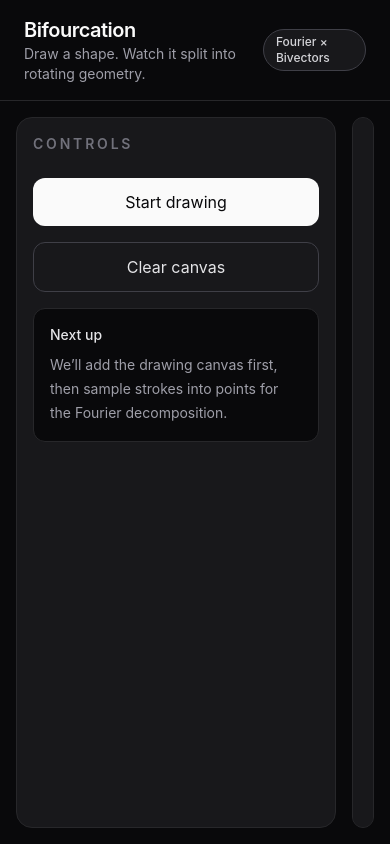
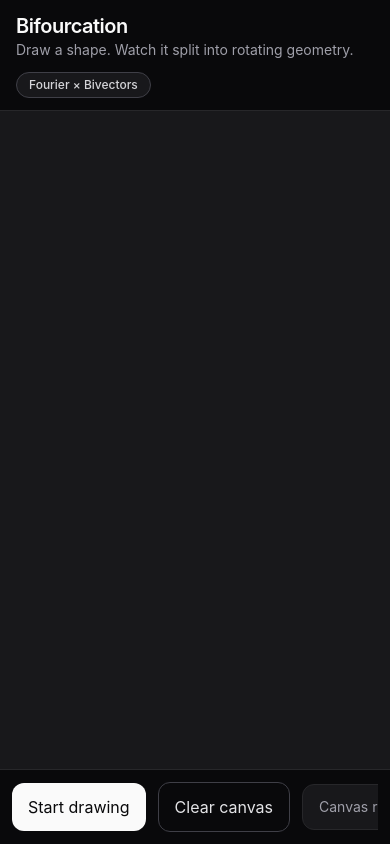
Before and after one commit to MSulSal/bifourcation, a React (Vite) app: page / in a window 390 px wide. Built offline with nearby package versions, Linux system fonts and the light colour scheme.

Commit message:
Make canvas mobile ready

```diff
--- a/src/App.tsx
+++ b/src/App.tsx
@@ -2,9 +2,9 @@ import { DrawingCanvas } from "./components/DrawingCanvas";
 
 function App() {
 	return (
-		<main className="flex h-screen w-screen overflow-hidden bg-zinc-950 text-zinc-50">
+		<main className="flex h-dvh w-screen overflow-hidden bg-zinc-950 text-zinc-50">
 			<section className="flex h-full w-full flex-col">
-				<header className="flex items-center justify-between border-b border-zinc-800 bg-zinc-950 px-6 py-4">
+				<header className="flex flex-col gap-3 border-b border-zinc-800 bg-zinc-950 px-4 py-3 sm:flex-row sm:items-center sm:justify-between sm:px-6 sm:py-4">
 					<div>
 						<h1 className="text-xl font-semibold tracking-tight">
 							Bifourcation
@@ -14,43 +14,34 @@ function App() {
 						</p>
 					</div>
 
-					<div className="rounded-full border border-zinc-700 bg-zinc-900 px-3 py-1 text-xs font-medium text-zinc-300">
+					<div className="w-fit rounded-full border border-zinc-700 bg-zinc-900 px-3 py-1 text-xs font-medium text-zinc-300">
 						Fourier × Bivectors
 					</div>
 				</header>
 
-				<div className="grid min-h-0 flex-1 grid-cols-[320px_1fr] gap-4 bg-zinc-950 p-4">
-					<aside className="rounded-2xl border border-zinc-800 bg-zinc-900 p-4">
-						<h2 className="text-sm font-semibold uppercase tracking-[0.2em] text-zinc-500">
-							Controls
-						</h2>
+				<section className="min-h-0 flex-1 bg-zinc-900">
+					<DrawingCanvas />
+				</section>
 
-						<div className="mt-6 space-y-4">
-							<button className="w-full rounded-xl bg-zinc-50 px-4 py-3 font-semibold text-zinc-950 transition hover:bg-zinc-200">
-								Start drawing
-							</button>
+				<aside className="border-t border-zinc-800 bg-zinc-950 p-3">
+					<div className="flex items-center gap-3 overflow-x-auto">
+						<button className="shrink-0 rounded-xl bg-zinc-50 px-4 py-3 font-semibold text-zinc-950 transition hover:bg-zinc-200">
+							Start drawing
+						</button>
 
-							<button className="w-full rounded-xl border border-zinc-700 px-4 py-3 font-semibold text-zinc-200 transition hover:bg-zinc-800">
-								Clear canvas
-							</button>
+						<button className="shrink-0 rounded-xl border border-zinc-700 px-4 py-3 font-semibold text-zinc-200 transition hover:bg-zinc-800">
+							Clear canvas
+						</button>
 
-							<div className="rounded-xl border border-zinc-800 bg-zinc-950 p-4">
-								<p className="text-sm font-medium text-zinc-200">
-									Next up
-								</p>
-								<p className="mt-2 text-sm leading-6 text-zinc-400">
-									We’ll add the drawing canvas first, then
-									sample strokes into points for the Fourier
-									decomposition.
-								</p>
-							</div>
+						<div className="shrink-0 rounded-xl border border-zinc-800 bg-zinc-900 px-4 py-3 text-sm text-zinc-400">
+							Canvas ready
 						</div>
-					</aside>
 
-					<section className="relative min-h-0 overflow-hidden rounded-2xl border border-zinc-800 bg-zinc-900">
-						<DrawingCanvas />
-					</section>
-				</div>
+						<div className="shrink-0 rounded-xl border border-zinc-800 bg-zinc-900 px-4 py-3 text-sm text-zinc-400">
+							Draw one continuous path
+						</div>
+					</div>
+				</aside>
 			</section>
 		</main>
 	);
--- a/src/components/DrawingCanvas.tsx
+++ b/src/components/DrawingCanvas.tsx
@@ -47,7 +47,7 @@ export function DrawingCanvas() {
 		if (!ctx) return;
 
 		ctx.strokeStyle = currentStrokeColorRef.current;
-		ctx.lineWidth = 5;
+		ctx.lineWidth = 4;
 		ctx.lineCap = "round";
 		ctx.lineJoin = "round";
 
@@ -102,7 +102,13 @@ export function DrawingCanvas() {
 		previousPointRef.current = currentPoint;
 	}
 
-	function stopDrawing() {
+	function stopDrawing(event?: PointerEvent<HTMLCanvasElement>) {
+		const canvas = canvasRef.current;
+
+		if (canvas && event && canvas.hasPointerCapture(event.pointerId)) {
+			canvas.releasePointerCapture(event.pointerId);
+		}
+
 		isDrawingRef.current = false;
 		previousPointRef.current = null;
 	}
@@ -128,27 +134,47 @@ export function DrawingCanvas() {
 		setPointerPreview(null);
 	}
 
+	function resizeCanvasToDisplaySize() {
+		const canvas = canvasRef.current;
+		if (!canvas) return;
+
+		const rect = canvas.getBoundingClientRect();
+		const dpr = window.devicePixelRatio || 1;
+
+		canvas.width = Math.round(rect.width * dpr);
+		canvas.height = Math.round(rect.height * dpr);
+
+		const ctx = canvas.getContext("2d");
+		if (!ctx) return;
+
+		ctx.setTransform(dpr, 0, 0, dpr, 0, 0);
+
+		ctx.fillStyle = "#18181b";
+		ctx.fillRect(0, 0, rect.width, rect.height);
+	}
+
 	useEffect(() => {
 		const canvas = canvasRef.current;
 		if (!canvas) return;
 
-		const rect = canvas.getBoundingClientRect();
+		resizeCanvasToDisplaySize();
 
-		canvas.width = rect.width;
-		canvas.height = rect.height;
+		const resizeObserver = new ResizeObserver(() => {
+			resizeCanvasToDisplaySize();
+		});
 
-		const ctx = canvas.getContext("2d");
-		if (!ctx) return;
+		resizeObserver.observe(canvas);
 
-		ctx.fillStyle = "#18181b";
-		ctx.fillRect(0, 0, canvas.width, canvas.height);
+		return () => {
+			resizeObserver.disconnect();
+		};
 	}, []);
 
 	return (
 		<div className="relative h-full w-full">
 			<canvas
 				ref={canvasRef}
-				className="h-full w-full touch-none"
+				className="block h-full w-full touch-none select-none cursor-none"
 				onPointerDown={handlePointerDown}
 				onPointerUp={stopDrawing}
 				onPointerCancel={stopDrawing}
```
